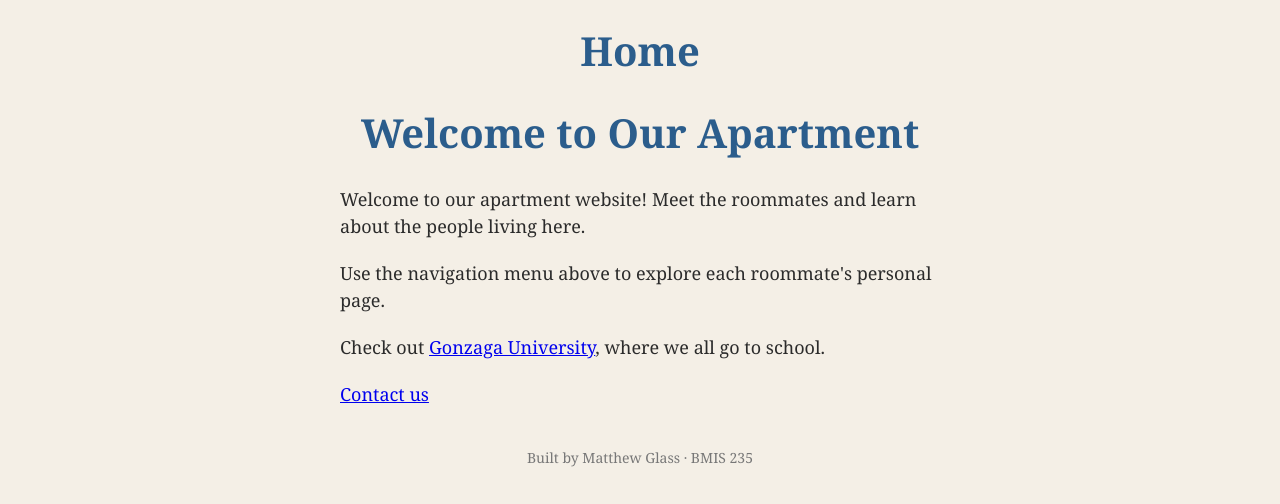
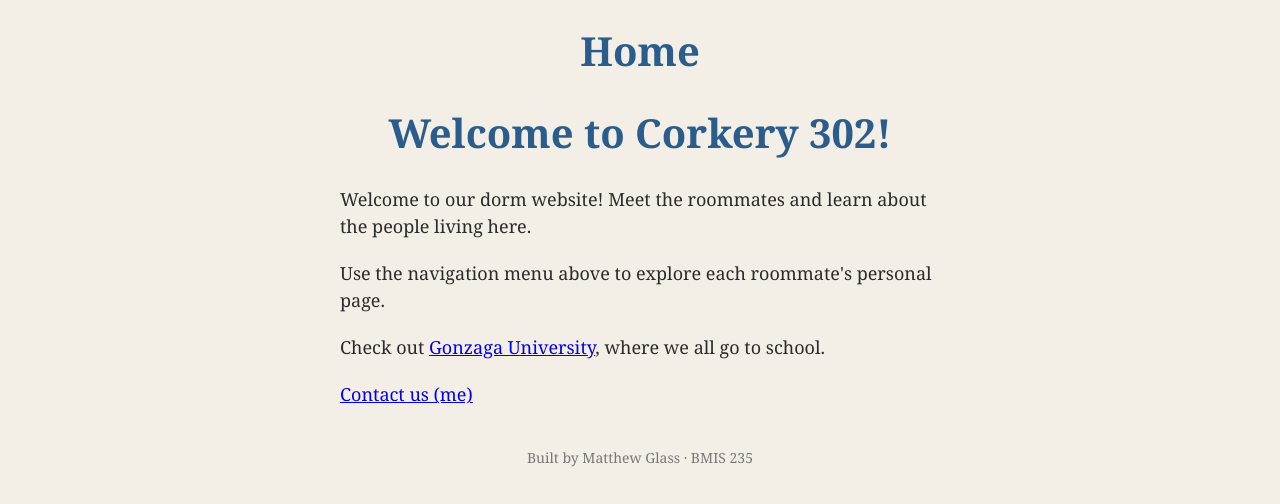
Before and after one commit to mglass705/bmis235-html-3, a plain HTML site: page index.html in a window 1280 px wide. Shown: the part 90-594 px from the top of the page. Drawn offline with Linux system fonts and the light colour scheme; files whose address does not match are found by name.

Commit message:
Update welcome message and contact information

```diff
--- a/index.html
+++ b/index.html
@@ -32,9 +32,9 @@
 
 <h1>Home</h1>
 
-<h1>Welcome to Our Apartment</h1>
+<h1>Welcome to Corkery 302!</h1>
 
-<p>Welcome to our apartment website! Meet the
+<p>Welcome to our dorm website! Meet the
 roommates and learn about the people living here.</p>
 
 <p>Use the navigation menu above to explore
@@ -45,7 +45,7 @@ each roommate's personal page.</p>
 where we all go to school.</p>
 
 <p><a href="mailto:mglass2@zagmail.gonzaga.edu">
-Contact us</a></p>
+Contact us (me)</a></p>
 
 
 <!-- ===== SHOWCASE ======================================================
```
